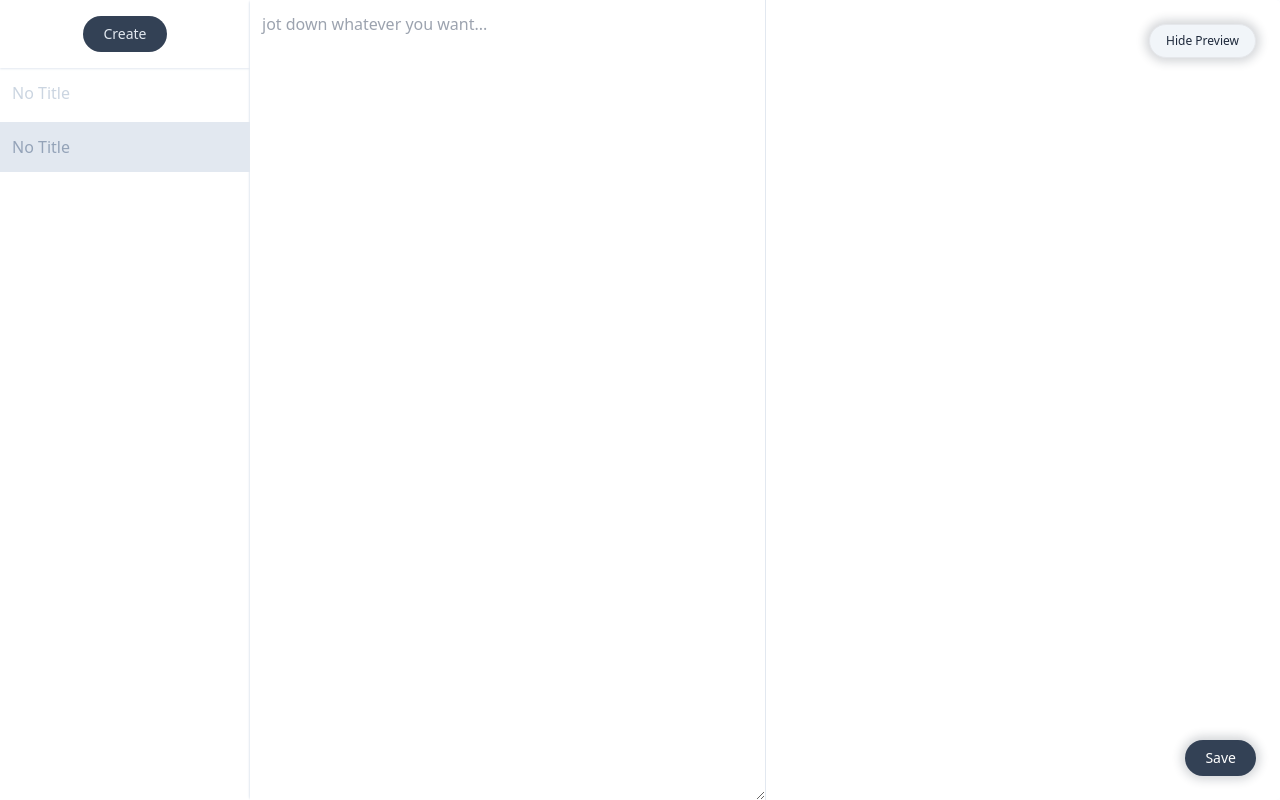
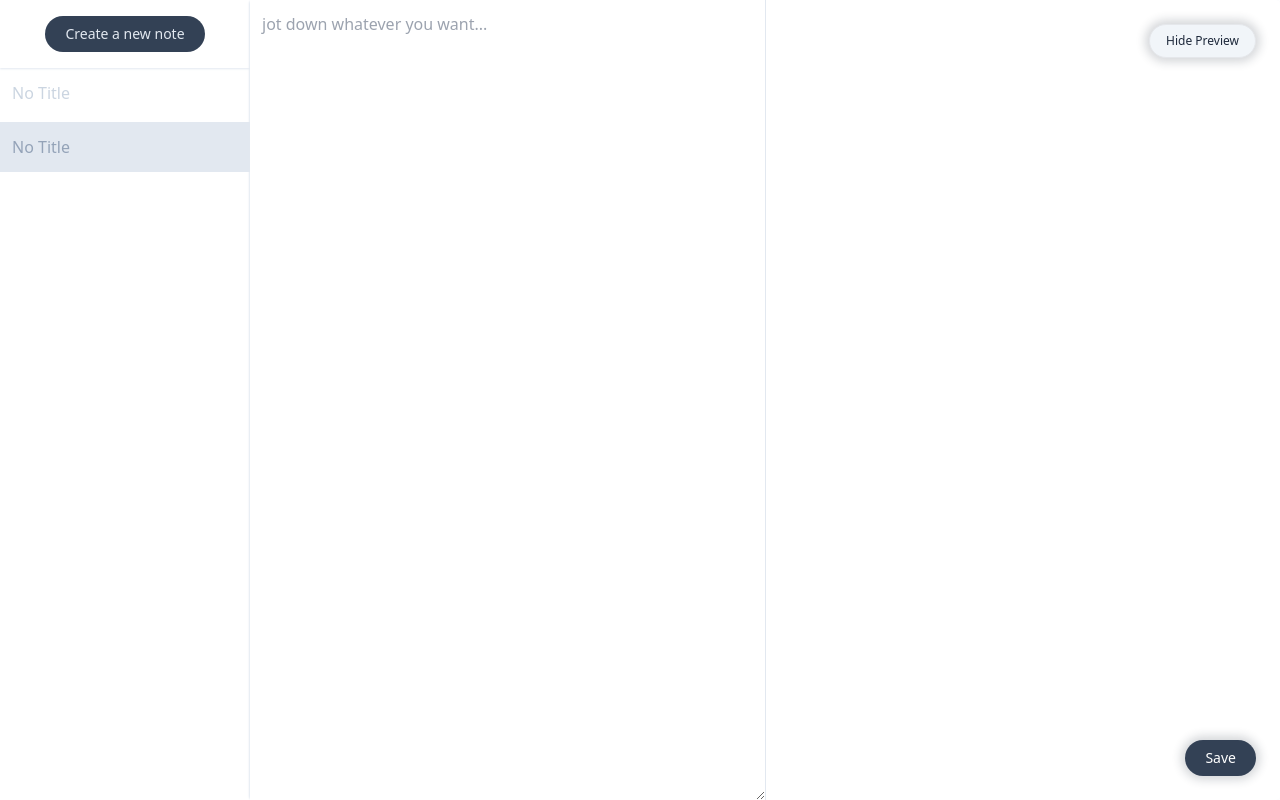
Before and after one commit to taishikato/air-note, a React (Vite) app in the folder extension/: page / in a window 1280 px wide. Built offline with nearby package versions, Linux system fonts and the light colour scheme.

Commit message:
change text

```diff
--- a/extension/src/components/Sidebar.tsx
+++ b/extension/src/components/Sidebar.tsx
@@ -89,7 +89,7 @@ const Sidebar = ({
           onClick={(e) => handleCreate(e)}
           className="text-sm px-5 py-2 font-medium text-slate-200 flex items-center justify-center gap-x-2 bg-slate-700 hover:bg-slate-900 rounded-full bg-transition"
         >
-          Create
+          Create a new note
         </button>
       </div>
       {noteList.length > 0 ? (
```
